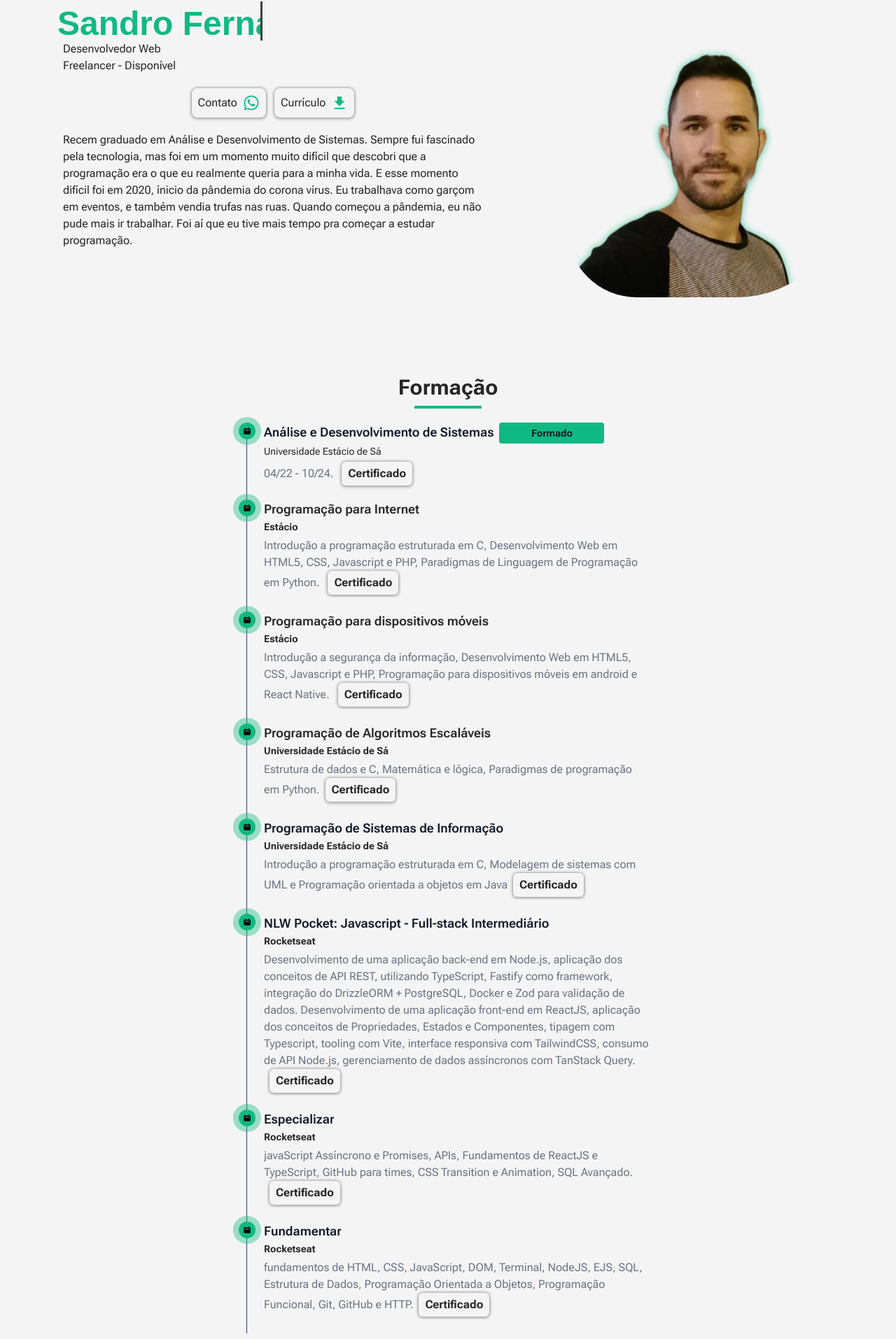
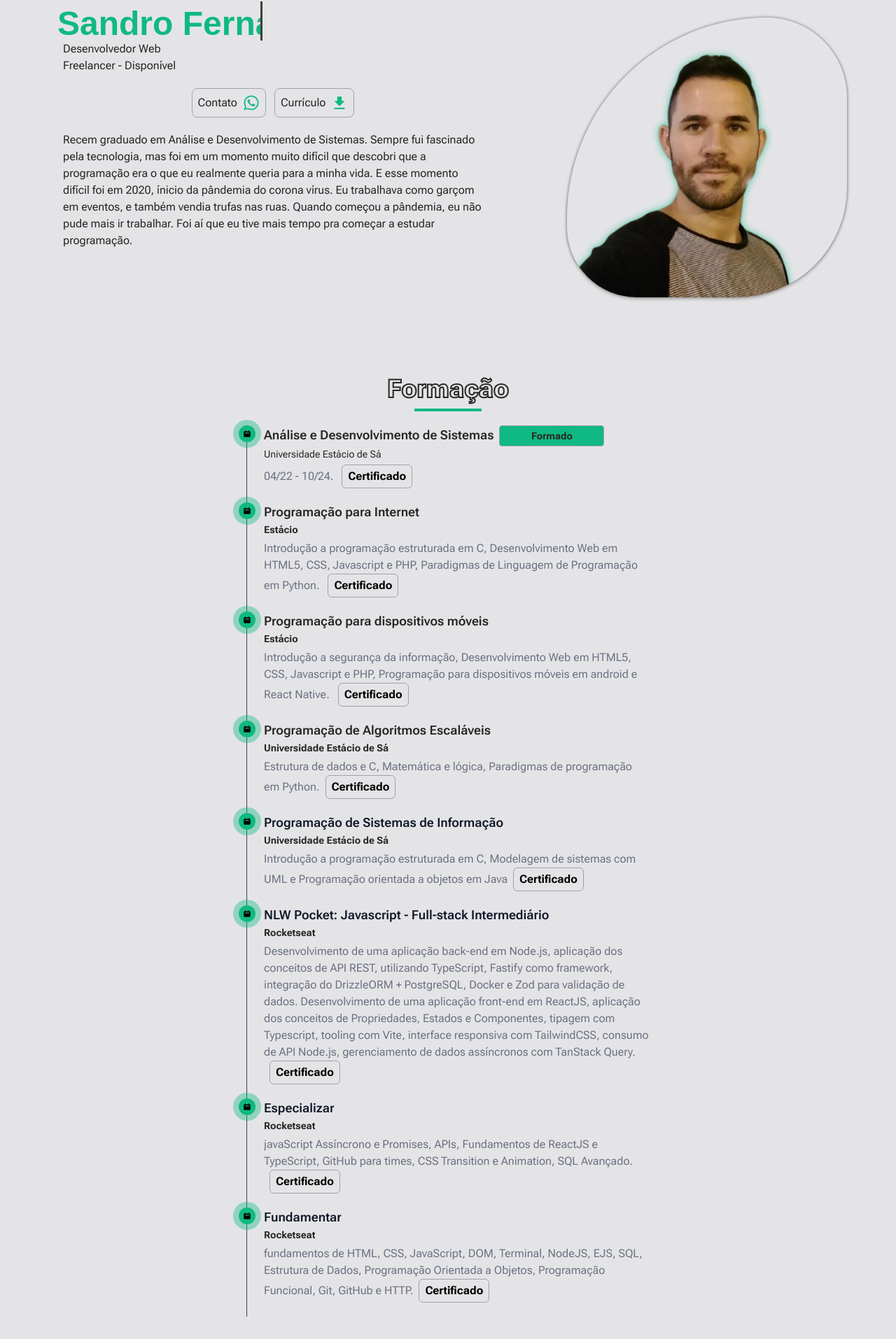
Before and after one commit to SandroFernandesRosal/my-portfolio-next, a Next.js app: page /sobre in a window 1280 px wide. Shown: the part 126-2040 px from the top of the page at 70% size. Built offline with nearby package versions, Linux system fonts and the light colour scheme; a web font is replaced by a local one.

Commit message:
:lipstick: estilização de interface

```diff
--- a/package.json
+++ b/package.json
@@ -23,6 +23,7 @@
     "react-slick": "^0.30.2",
     "react-switch": "^7.0.0",
     "slick-carousel": "^1.8.1",
+    "tailwindcss-text-fill-stroke": "^1.1.0",
     "zustand": "^4.5.2"
   },
   "devDependencies": {
--- a/src/app/sobre/page.tsx
+++ b/src/app/sobre/page.tsx
@@ -4,13 +4,16 @@ import TimeLine from '@/components/timeline'
 
 export default function Sobre() {
   return (
-    <section className="min-h-screen flex flex-col items-center w-[100vw]">
+    <section className="min-h-screen flex flex-col items-center w-[100vw] bg-bglightsecondary dark:bg-bgdarksecondary">
       <Resume />
 
-      <h1 className="text-3xl  pt-5  font-bold">Formação</h1>
+      <h1 className="text-4xl  pt-5  font-extrabold" style={{
+    WebkitTextStroke: '2px',
+    WebkitTextFillColor: 'transparent',
+  }}>Formação</h1>
       <span className="border-b-4 pb-2 w-24   border-primary  text-3xl mb-5" />
 
-      <div className="flex pb-10 w-full justify-center  dark:bg-[url(../assets/bg-darksecondary2.png)] bg-[url(../assets/bg-lightsecondary2.png)]   bg-bottom bg-repeat-x">
+      <div className="flex pb-10 w-full justify-center">
         <TimeLine />
       </div>
     </section>
--- a/src/components/contato.tsx
+++ b/src/components/contato.tsx
@@ -91,7 +91,10 @@ export default function Contato() {
 
   return (
     <section className="flex flex-col justify-center items-center bg-bglight dark:bg-bgdark py-5  pb-40 dark:bg-[url(../assets/bg-darksecondary2.png)] bg-[url(../assets/bg-lightsecondary2.png)]   bg-bottom bg-repeat-x px-5">
-      <h1 className="text-3xl font-bold">Entre em contato</h1>
+      <h1 className="text-3xl font-bold" style={{
+    WebkitTextStroke: '2px',
+    WebkitTextFillColor: 'transparent',
+  }}>Entre em contato</h1>
       <span className="border-b-4 pb-2 w-24  border-primary  text-3xl mb-5"></span>
 
       {alert && (
--- a/src/components/faq.tsx
+++ b/src/components/faq.tsx
@@ -79,7 +79,10 @@ export default function Faq() {
       className="z-10 px-5   flex flex-col items-center  dark:bg-bgdarksecondary bg-bglightsecondary py-5 pb-10"
       id="faq"
     >
-      <h1 className="text-3xl font-bold">Perguntas frequentes</h1>
+      <h1 className="text-3xl font-bold" style={{
+    WebkitTextStroke: '2px',
+    WebkitTextFillColor: 'transparent',
+  }}>Perguntas frequentes</h1>
       <span className="border-b-4 pb-2 w-24  border-primary  text-3xl mb-5"></span>
 
       <div ref={el} className="flex justify-center">
--- a/src/components/projects-page.tsx
+++ b/src/components/projects-page.tsx
@@ -17,7 +17,10 @@ export default async function ProjectsPage() {
 
   return (
     <section className="lg:px-10  flex flex-col items-center dark:bg-bgdarksecondary bg-bglightsecondary  pb-40 dark:bg-[url(../assets/bg-dark2.png)] bg-[url(../assets/bg-light2.png)]  w-full bg-bottom bg-repeat-x">
-      <h1 className="text-3xl font-bold">Meus projetos</h1>
+      <h1 className="text-3xl font-bold" style={{
+    WebkitTextStroke: '2px',
+    WebkitTextFillColor: 'transparent',
+  }}>Meus projetos</h1>
       <span className="border-b-4 pb-2 w-24  border-primary  text-3xl mb-5"></span>
       <div className="flex flex-col items-center mb-5 ">
         <Search />
--- a/src/components/resume.tsx
+++ b/src/components/resume.tsx
@@ -6,7 +6,7 @@ import { IoMdDownload } from 'react-icons/io'
 
 export default function Resume() {
   return (
-    <div className="flex  flex-wrap w-full items-center px-5 mb-5 justify-center md:justify-around bg-bglightsecundary dark:bg-bgdarksecundary pt-[100px] dark:bg-[url(../assets/bg-dark2.png)] bg-[url(../assets/bg-light2.png)] bg-bottom bg-repeat-x">
+    <div className="flex  flex-wrap w-full items-center px-5 mb-5 justify-center md:justify-around  pt-[100px]">
       <div className="">
         <div className="mb-5">
           <p className="text-xl pl-3">Olá, eu sou o</p>
@@ -26,7 +26,7 @@ export default function Resume() {
               rel="noopener noreferrer"
               locale={false}
               download
-              className=" flex text-center gap-2 p-2 rounded-lg dark:bg-bgdark shadow-shadowlight dark:shadow-none  dark:border-zinc-800 bg-bglight border-[1px]  border-transparent hover:border-primary dark:hover:border-primary"
+              className=" flex text-center gap-2 p-2 rounded-lg dark:border-zinc-700  border-[1px]  border-zinc-400 hover:border-primary dark:hover:border-primary"
             >
               <span>Contato</span>{' '}
               <FaWhatsapp className="text-2xl text-primary" />
@@ -38,7 +38,7 @@ export default function Resume() {
               rel="noopener noreferrer"
               locale={false}
               download
-              className=" flex text-center gap-2 p-2 rounded-lg dark:bg-bgdark shadow-shadowlight dark:shadow-none  dark:border-zinc-800 bg-bglight border-[1px]  border-transparent hover:border-primary dark:hover:border-primary"
+              className=" flex text-center gap-2 p-2 rounded-lg dark:border-zinc-700  border-[1px]  border-zinc-400 hover:border-primary dark:hover:border-primary"
             >
               <span>Currículo</span>{' '}
               <IoMdDownload className="text-2xl text-primary" />
@@ -60,7 +60,7 @@ export default function Resume() {
         </div>
       </div>
 
-      <div className=" h-[325px] md:mb-5 dark:shadow-shadowdark hadow-shadowlight flex items-end md:h-[270px] md:w-[270px] lg:h-[400px] lg:w-[400px]  justify-center rounded-perfil border-2px border-green dark:bg-bgdarksecundary overflow-hidden ">
+      <div className=" h-[325px] md:mb-5 dark:shadow-shadowdark shadow-shadowlight flex items-end md:h-[270px] md:w-[270px] lg:h-[400px] lg:w-[400px]  justify-center rounded-perfil border-2px border-green dark:bg-bgdarksecundary overflow-hidden ">
         <Image
           src={fotoPerfil}
           height={400}
--- a/src/components/services.tsx
+++ b/src/components/services.tsx
@@ -55,7 +55,10 @@ export default function Services() {
 
   return (
     <section className="z-10 px-5 flex flex-col items-center dark:bg-bgdarksecondary bg-bglightsecondary pb-40 bg-[url(../assets/bg-light2.png)] dark:bg-[url(../assets/bg-dark2.png)] w-full bg-bottom bg-repeat-x">
-      <h1 className="text-3xl font-bold">Meus serviços</h1>
+      <h1 className="text-3xl font-bold" style={{
+    WebkitTextStroke: '2px',
+    WebkitTextFillColor: 'transparent',
+  }}>Meus serviços</h1>
       <span className="border-b-4 pb-2 w-24 border-primary text-3xl mb-5"></span>
 
       <div
--- a/src/components/skills.tsx
+++ b/src/components/skills.tsx
@@ -101,7 +101,10 @@ export default function Skills() {
 
   return (
     <section className="z-10  px-5 flex flex-col items-center dark:bg-bgdark bg-bglight pb-40 bg-[url(../assets/bg-lightsecondary2.png)] dark:bg-[url(../assets/bg-darksecondary2.png)] w-full bg-bottom bg-repeat-x">
-      <h1 className="text-3xl font-bold">Minhas Habilidades</h1>
+      <h1 className="text-3xl font-bold" style={{
+    WebkitTextStroke: '2px',
+    WebkitTextFillColor: 'transparent',
+  }}>Minhas Habilidades</h1>
       <span className="border-b-4 pb-2 w-24 border-primary text-3xl mb-5"></span>
 
       <div
--- a/src/components/timeline.tsx
+++ b/src/components/timeline.tsx
@@ -32,7 +32,7 @@ export default function TimeLine() {
     <>
       {open && (
         <div className="fixed  inset-0 z-50 flex items-center justify-center bg-black dark:bg-white dark:bg-opacity-20  bg-opacity-50">
-          <div className="bg-white dark:bg-bgdarksecundary  flex  flex-col items-center justify-center gap-5  p-5 rounded-md shadow-md w-[90%] md:w-[50%]">
+          <div className="bg-bglightsecondary dark:bg-bgdarksecondary  flex  flex-col items-center justify-center gap-5  p-5 rounded-md shadow-md w-[90%] md:w-[50%]">
             <Image
               src={certificados[open]}
               alt=""
@@ -49,7 +49,7 @@ export default function TimeLine() {
           </div>
         </div>
       )}
-      <ul className="relative  mx-10  w-[85%] overflow-visible border-l border-gray-700 dark:border-gray-700 md:w-[45%] mb-20 ">
+      <ul className="relative  mx-10  w-[85%] overflow-visible border-l border-zinc-700 dark:border-zinc-700 md:w-[45%] mb-20 ">
         <li className="mb-5 ml-6">
           <span className="absolute  -left-3 flex h-6 w-6 items-center justify-center rounded-full bg-primary ring-8 dark:ring-primary/20 ring-primary/40 ">
             <svg
@@ -66,9 +66,9 @@ export default function TimeLine() {
               ></path>
             </svg>
           </span>
-          <h3 className="mb-1 flex  text-lg font-semibold text-gray-900 dark:text-white">
+          <h3 className="mb-1 flex  text-lg font-semibold">
             Análise e Desenvolvimento de Sistemas
-            <span className=" rounded px-2 w-[150px] flex justify-center items-center h-[30px] ml-2 py-0.5 text-sm font-bold bg-primary dark:text-black">
+            <span className=" rounded px-2 w-[150px] flex justify-center items-center h-[30px] ml-2 py-0.5 text-sm font-bold bg-primary dark:text-black dark:border-zinc-700 border-zinc-400 border-[1px]">
               Formado
             </span>
           </h3>{' '}
@@ -79,7 +79,7 @@ export default function TimeLine() {
             04/22 - 10/24.{' '}
             <button
               onClick={() => setOpen('ads')}
-              className="p-1 px-2 mx-2 dark:bg-bgdarksecundary rounded-md text-textlight dark:text-textdark font-bold shadow-shadowlight dark:shadow-none  dark:border-zinc-800 bg-bglight border-[1px]  border-transparent hover:border-primary dark:hover:border-primary"
+              className="p-1 px-2 mx-2  rounded-md  font-bold  dark:border-zinc-700 border-zinc-400 border-[1px]   hover:border-primary dark:hover:border-primary text-black dark:text-white"
             >
               Certificado
             </button>
@@ -114,7 +114,7 @@ export default function TimeLine() {
             em Python.{' '}
             <button
               onClick={() => setOpen('internet')}
-              className="p-1 px-2 mx-2 dark:bg-bgdarksecundary rounded-md text-textlight dark:text-textdark font-bold shadow-shadowlight dark:shadow-none  dark:border-zinc-800 bg-bglight border-[1px]  border-transparent hover:border-primary dark:hover:border-primary mb-1"
+              className="p-1 px-2 mx-2  rounded-md  font-bold  dark:border-zinc-700 border-zinc-400 border-[1px]   hover:border-primary dark:hover:border-primary text-black dark:text-white"
             >
               Certificado
             </button>
@@ -149,7 +149,7 @@ export default function TimeLine() {
             android e React Native.{' '}
             <button
               onClick={() => setOpen('mobile')}
-              className="p-1 px-2 mx-2 dark:bg-bgdarksecundary rounded-md text-textlight dark:text-textdark font-bold shadow-shadowlight dark:shadow-none  dark:border-zinc-800 bg-bglight border-[1px]  border-transparent hover:border-primary dark:hover:border-primary mb-1"
+               className="p-1 px-2 mx-2  rounded-md  font-bold  dark:border-zinc-700 border-zinc-400 border-[1px]   hover:border-primary dark:hover:border-primary text-black dark:text-white"
             >
               Certificado
             </button>
@@ -182,7 +182,7 @@ export default function TimeLine() {
             programação em Python.
             <button
               onClick={() => setOpen('escalaveis')}
-              className="p-1 px-2 mx-2 dark:bg-bgdarksecundary rounded-md text-textlight dark:text-textdark font-bold shadow-shadowlight dark:shadow-none  dark:border-zinc-800 bg-bglight border-[1px]  border-transparent hover:border-primary dark:hover:border-primary mb-1"
+              className="p-1 px-2 mx-2  rounded-md  font-bold  dark:border-zinc-700 border-zinc-400 border-[1px]   hover:border-primary dark:hover:border-primary text-black dark:text-white"
             >
               Certificado
             </button>
@@ -216,7 +216,7 @@ export default function TimeLine() {
             UML e Programação orientada a objetos em Java
             <button
               onClick={() => setOpen('sistemas')}
-              className="p-1 px-2 mx-2 dark:bg-bgdarksecundary rounded-md text-textlight dark:text-textdark font-bold shadow-shadowlight dark:shadow-none  dark:border-zinc-800 bg-bglight border-[1px]  border-transparent hover:border-primary dark:hover:border-primary mb-1"
+               className="p-1 px-2 mx-2  rounded-md  font-bold  dark:border-zinc-700 border-zinc-400 border-[1px]   hover:border-primary dark:hover:border-primary text-black dark:text-white"
             >
               Certificado
             </button>
@@ -256,7 +256,7 @@ export default function TimeLine() {
             dados assíncronos com TanStack Query.
             <button
               onClick={() => setOpen('nlw')}
-              className="p-1 px-2 mx-2 dark:bg-bgdarksecundary rounded-md text-textlight dark:text-textdark font-bold shadow-shadowlight dark:shadow-none  dark:border-zinc-800 bg-bglight border-[1px]  border-transparent hover:border-primary dark:hover:border-primary mb-1"
+               className="p-1 px-2 mx-2  rounded-md  font-bold  dark:border-zinc-700 border-zinc-400 border-[1px]   hover:border-primary dark:hover:border-primary text-black dark:text-white"
             >
               Certificado
             </button>
@@ -291,7 +291,7 @@ export default function TimeLine() {
             Avançado.
             <button
               onClick={() => setOpen('especializar')}
-              className="p-1 px-2 mx-2 dark:bg-bgdarksecundary rounded-md text-textlight dark:text-textdark font-bold shadow-shadowlight dark:shadow-none  dark:border-zinc-800 bg-bglight border-[1px]  border-transparent hover:border-primary dark:hover:border-primary mb-1"
+               className="p-1 px-2 mx-2  rounded-md  font-bold  dark:border-zinc-700 border-zinc-400 border-[1px]   hover:border-primary dark:hover:border-primary text-black dark:text-white"
             >
               Certificado
             </button>
@@ -326,7 +326,7 @@ export default function TimeLine() {
             Programação Funcional, Git, GitHub e HTTP.
             <button
               onClick={() => setOpen('fundamentar')}
-              className="p-1 px-2 mx-2 dark:bg-bgdarksecundary rounded-md text-textlight dark:text-textdark font-bold shadow-shadowlight dark:shadow-none  dark:border-zinc-800 bg-bglight border-[1px]  border-transparent hover:border-primary dark:hover:border-primary mb-1"
+               className="p-1 px-2 mx-2  rounded-md  font-bold  dark:border-zinc-700 border-zinc-400 border-[1px]   hover:border-primary dark:hover:border-primary text-black dark:text-white"
             >
               Certificado
             </button>
```
Also changed, not shown: src/components/highlight.tsx (+8 -2 lines), 1 other file (tests, documents, lock files or other folders).
